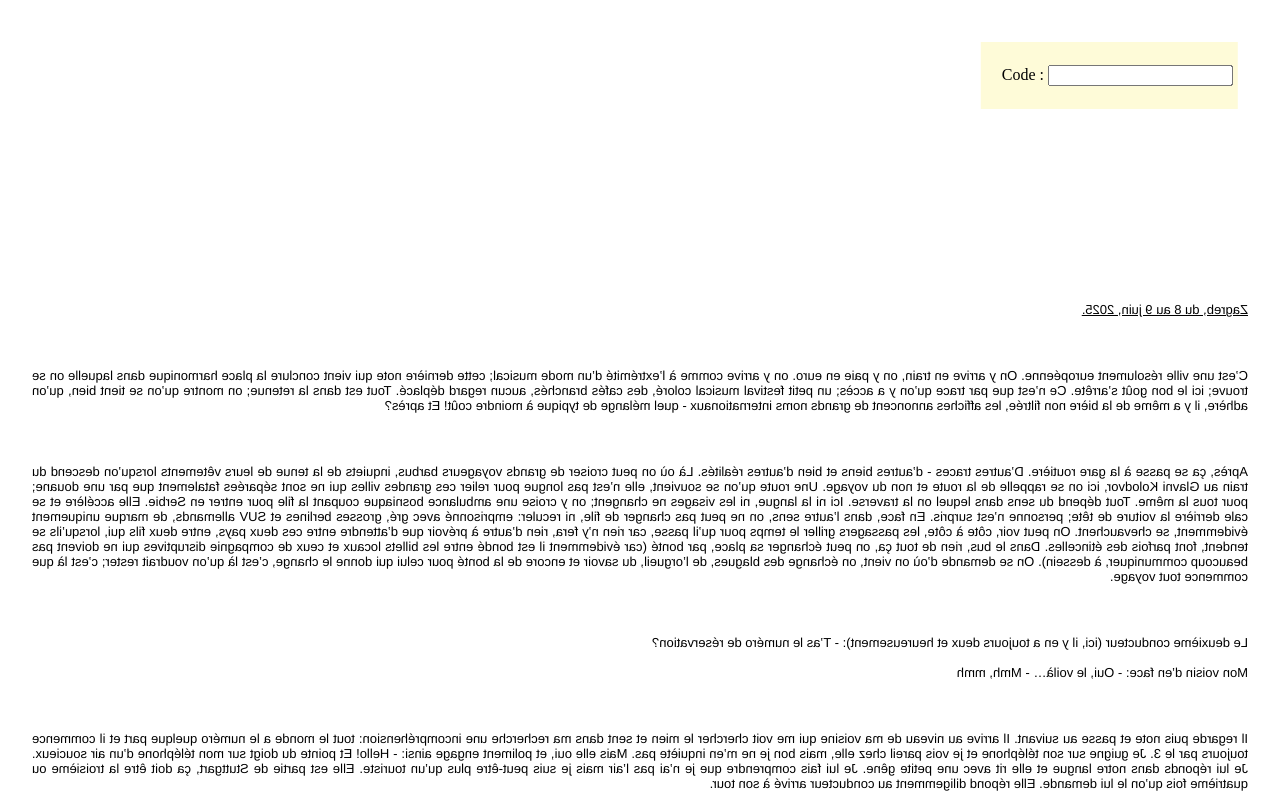
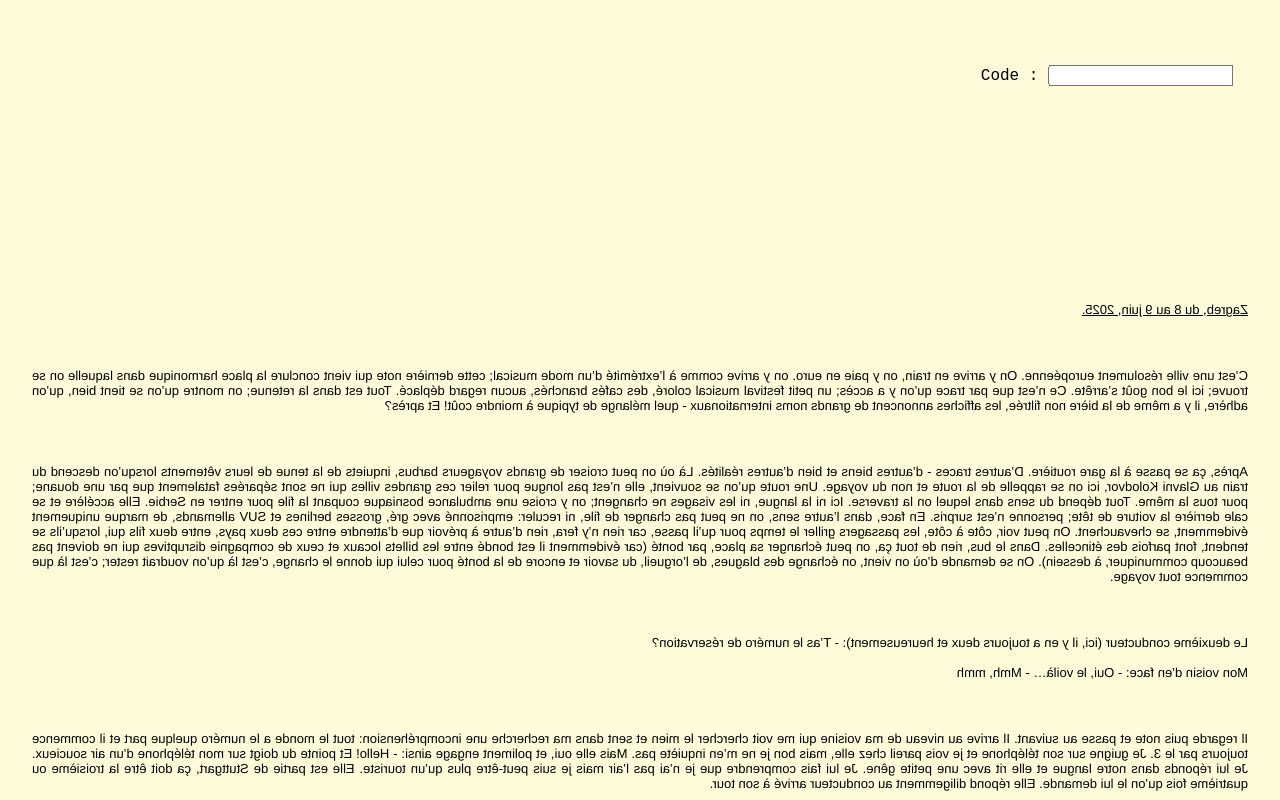
Before and after one commit to CorbeauCP/JUSQUALAUSANNE, a plain HTML site: page index.html in a window 1280 px wide. Shown: the top 800 px of the page. Drawn offline with Linux system fonts and the light colour scheme.

Commit message:
Update index.html

```diff
--- a/index.html
+++ b/index.html
@@ -4,10 +4,17 @@
 <head>
   <meta charset="UTF-8">
   <title>Jusqu'à Lausanne - miroir</title>
+
   <style>
+
     body {
-    background-color: #fefbd8
-    color: #0a192f
+
+
+    background-color: #fefbd8; /* beige clair */
+
+
+  }body {
+
       font-family: "Courier New", "DejaVu Sans Mono", monospace;
       transform: scaleX(-1);
       white-space: pre-wrap;
```
